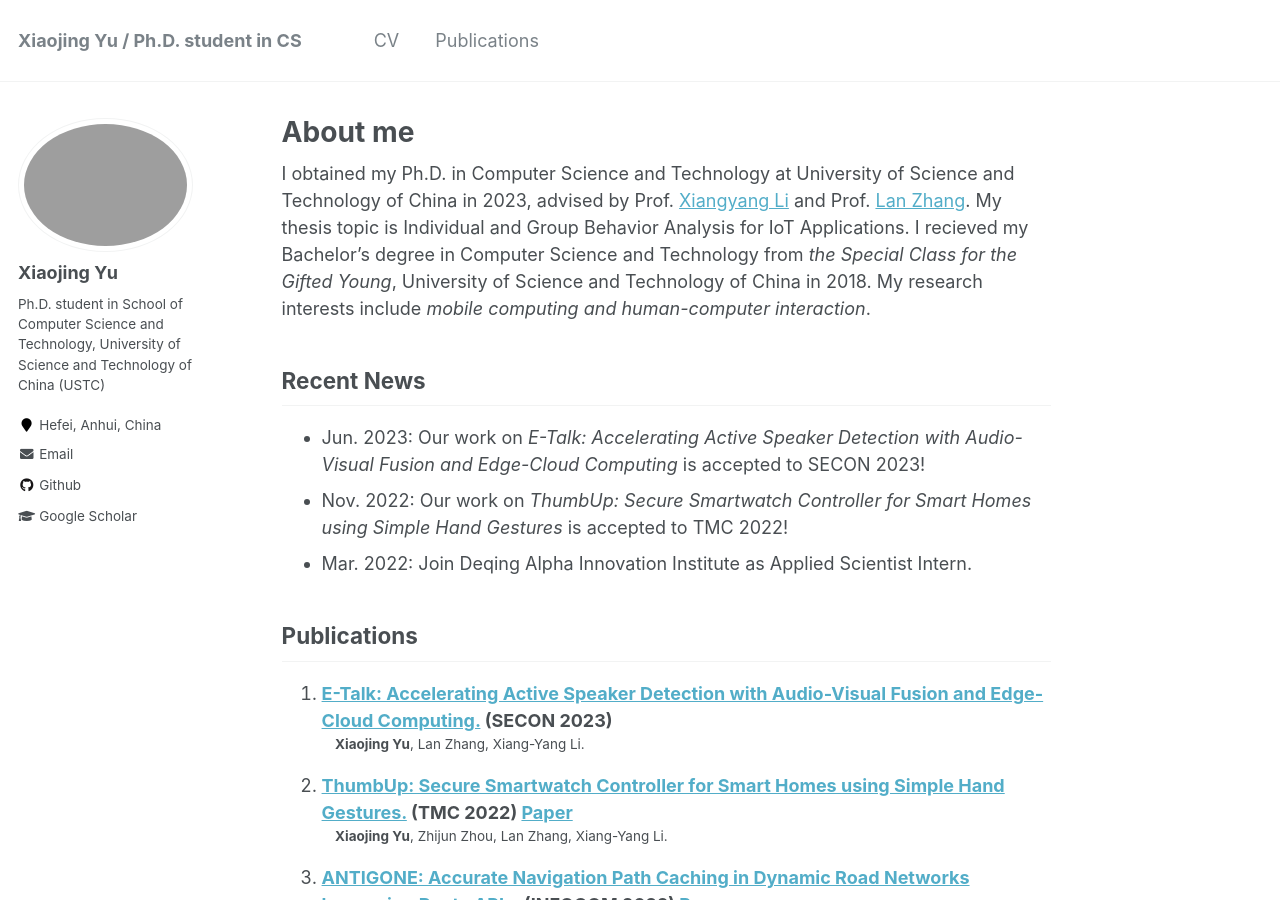
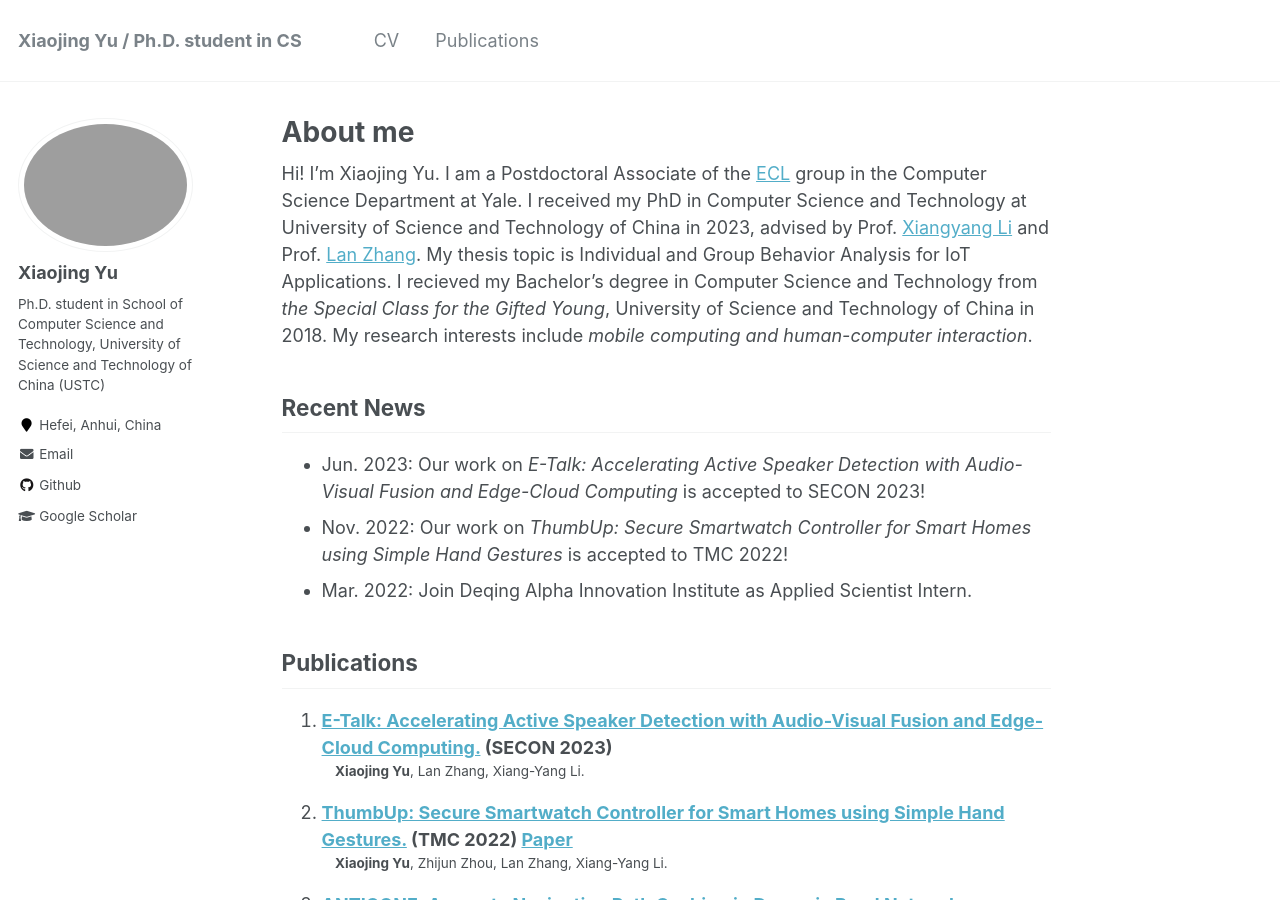
Before and after one commit to blairjing/blairjing.github.io, a Jekyll site: the page built from _pages/about.md, in a window 1280 px wide and 900 px high. Built offline with Jekyll 4.4.1, drawn with Linux system fonts in a browser that asks for light colours.

Commit message:
Update about.md

```diff
--- a/_pages/about.md
+++ b/_pages/about.md
@@ -8,7 +8,7 @@ redirect_from:
   - /about.html
 ---
 
-I obtained my Ph.D. in Computer Science and Technology at University of Science and Technology of China in 2023, advised by  Prof. [Xiangyang Li](http://staff.ustc.edu.cn/~xiangyangli/) and Prof. [Lan Zhang](https://scholar.google.com/citations?user=83QxmA8AAAAJ&hl=en). My thesis topic is Individual and Group Behavior Analysis for IoT Applications.
+Hi! I'm Xiaojing Yu. I am a Postdoctoral Associate of the [ECL](https://www.yecl.org/) group in the Computer Science Department at Yale. I received my PhD in Computer Science and Technology at University of Science and Technology of China in 2023, advised by  Prof. [Xiangyang Li](http://staff.ustc.edu.cn/~xiangyangli/) and Prof. [Lan Zhang](https://scholar.google.com/citations?user=83QxmA8AAAAJ&hl=en). My thesis topic is Individual and Group Behavior Analysis for IoT Applications.
 I recieved my Bachelor’s degree in Computer Science and Technology from *the Special Class for the Gifted Young*, University of Science and Technology of China in 2018.
 My research interests include *mobile computing and human-computer interaction*.
 
```
